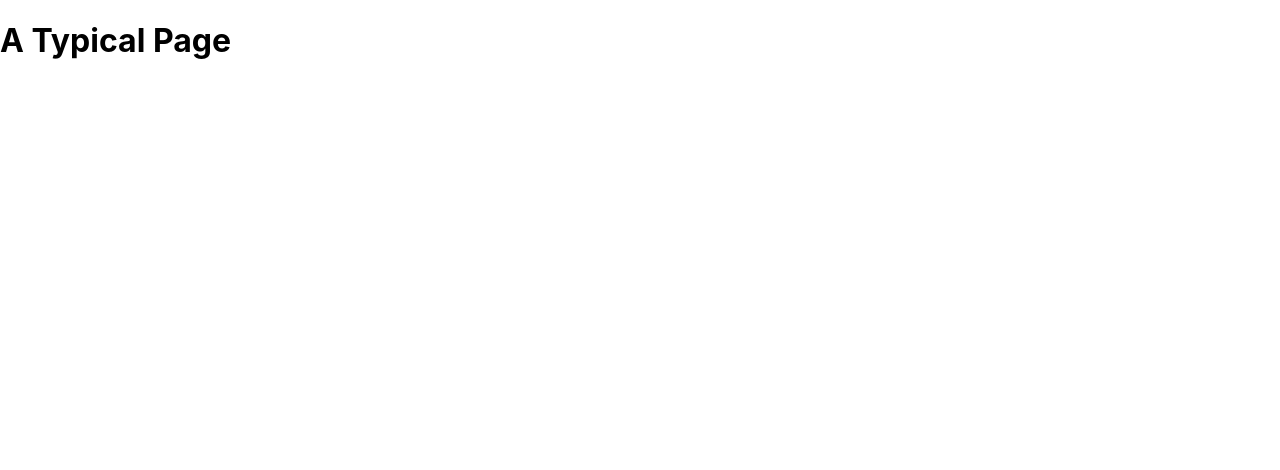
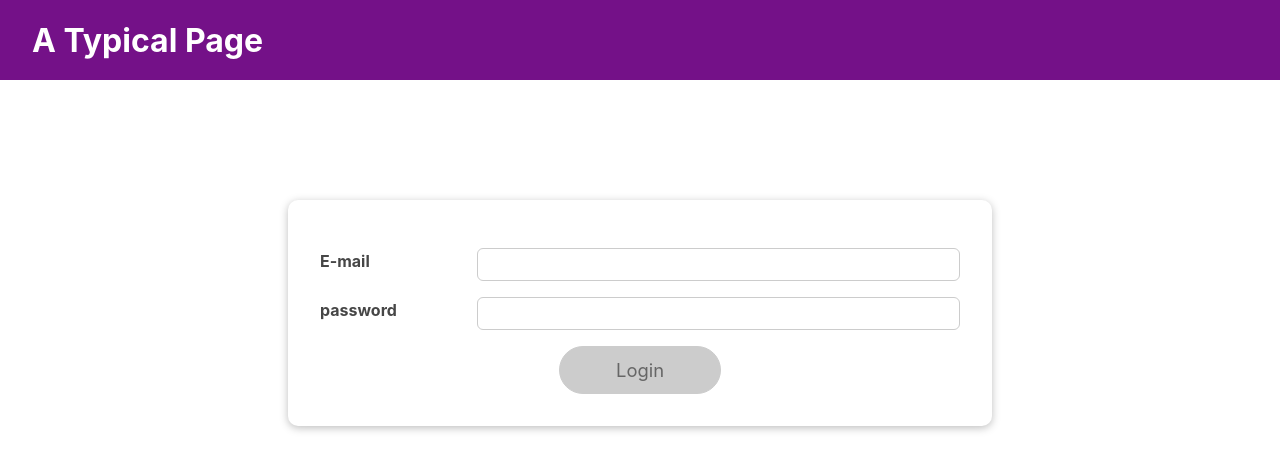
Before and after one commit to gh20000528/react-practise-four, a React (Create React App) app: page / in a window 1280 px wide. Shown: the top 470 px of the page. Built offline with nearby package versions, Linux system fonts and the light colour scheme.

Commit message:
add style

```diff
--- a/src/App.js
+++ b/src/App.js
@@ -1,8 +1,8 @@
+import React , {useState} from 'react'
+
 import Login from './components/Login/Login';
 import Home from './components/Home/Home'
 import MainHeader from './components/MainHeader/MainHeader'
-import React , {useState} from 'react'
-import './App.css';
 
 function App() {
   const [isLoggedIn ,setIsLoggedIn] = useState(false)
@@ -17,12 +17,11 @@ function App() {
   }
   return (
     <React.Fragment>
-      <MainHeader isAuthenticated={isLoggedIn} onLogout={logoutHandler}>
+      <MainHeader isAuthenticated={isLoggedIn} onLogout={logoutHandler}/>
         <main>
           { !isLoggedIn && <Login onLogin={loginHandler}></Login> }
           { isLoggedIn && <Home onLogout={logoutHandler}></Home> }
         </main>
-      </MainHeader>
     </React.Fragment>
   );
 }
--- a/src/components/Home/Home.module.css
+++ b/src/components/Home/Home.module.css
@@ -0,0 +1,7 @@
+.home {
+  width: 90%;
+  max-width: 40rem;
+  padding: 3rem;
+  margin: 2rem auto;
+  text-align: center;
+}
--- a/src/components/Login/Login.js
+++ b/src/components/Login/Login.js
@@ -1,4 +1,5 @@
 import React , {useState} from 'react'
+
 import Card from '../UI/Card/Card'
 import Button from '../UI/Button/Button'
 import classes from './Login.module.css'
@@ -36,7 +37,7 @@ const Login = (props) => {
 
   const loginHandler = (event) =>{
     event.preventDefault()
-    props.Login(email , password)
+    props.onLogin(email , password)
   }
   return (
     <Card className={`${classes.login}`}>
@@ -60,7 +61,7 @@ const Login = (props) => {
             type="password"
             id="password" />
         </div>
-        <div className={`${classes.actions}`}>
+        <div className={classes.actions}>
             <Button
             type='submit'
             className={classes.btn}
--- a/src/components/Login/Login.module.css
+++ b/src/components/Login/Login.module.css
@@ -3,6 +3,7 @@
   max-width: 40rem;
   margin: 2rem auto;
   padding: 2rem;
+  margin-top: 200px;
 }
 
 .control {
--- a/src/components/MainHeader/MainHeader.module.css
+++ b/src/components/MainHeader/MainHeader.module.css
@@ -0,0 +1,16 @@
+.main-header {
+  position: fixed;
+  top: 0;
+  left: 0;
+  width: 100%;
+  height: 5rem;
+  display: flex;
+  justify-content: space-between;
+  align-items: center;
+  background: #741188;
+  padding: 0 2rem;
+}
+
+.main-header h1 {
+  color: white;
+}
--- a/src/components/MainHeader/Navigation.module.css
+++ b/src/components/MainHeader/Navigation.module.css
@@ -0,0 +1,43 @@
+.nav ul {
+  list-style: none;
+  margin: 0;
+  padding: 0;
+  display: flex;
+  align-items: center;
+}
+
+.nav li {
+  margin: 0;
+  margin-left: 2rem;
+}
+
+.nav a {
+  text-decoration: none;
+  color: white;
+}
+
+.nav a:hover,
+.nav a:active {
+  color: #f3cafb;
+}
+
+.nav button {
+  font: inherit;
+  background: #dd0db0;
+  border: 1px solid #dd0db0;
+  padding: 0.5rem 1.5rem;
+  color: white;
+  cursor: pointer;
+  box-shadow: 0 2px 4px rgba(0, 0, 0, 0.26);
+  border-radius: 20px;
+}
+
+.nav button:focus {
+  outline: none;
+}
+
+.nav button:hover,
+.nav button:active {
+  color: #f3cafb;
+  box-shadow: 0 2px 10px rgba(0, 0, 0, 0.26);
+}
```
